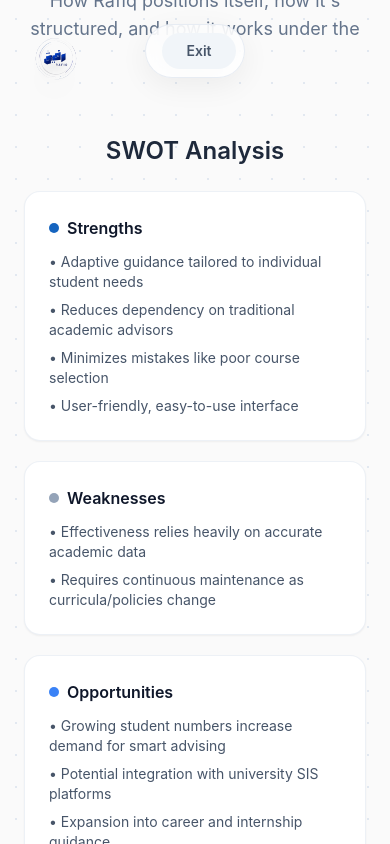
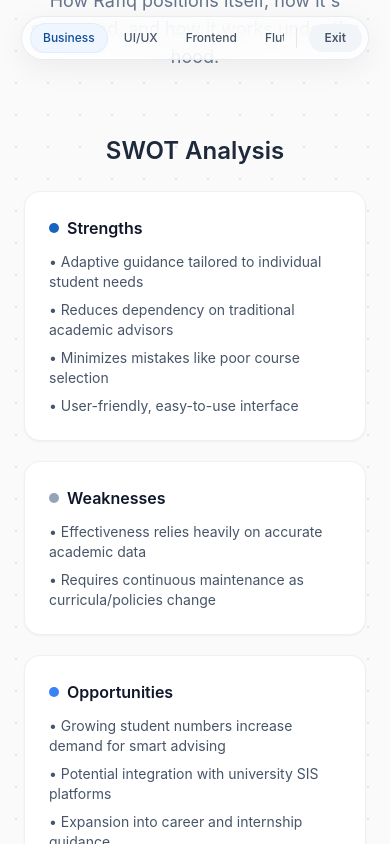
Before and after one commit to kamelAbdAlla/rafiq-presentation, a React (Vite) app: page / in a window 390 px wide. Both pictures are taken after a click on the button "Read the Architecture". Shown: the part 253-1097 px from the top of the page. Built offline with nearby package versions, Linux system fonts and the light colour scheme.

Commit message:
Fix navbar visibility on mobile devices

```diff
--- a/src/components/layout/Navbar.tsx
+++ b/src/components/layout/Navbar.tsx
@@ -19,51 +19,47 @@ interface NavbarProps {
 export default function Navbar({ currentPage, setCurrentPage, onRevert }: NavbarProps) {
   return (
     <>
-      {/* =========================================
-          1. THE INDEPENDENT TOP-LEFT LOGO
-          ========================================= */}
-      {/* Outer wrapper handles the entrance animation (sliding in from the left) */}
+      {/* 1. THE INDEPENDENT TOP-LEFT LOGO (يختفي في الموبايل عشان ما يغطيش على المنيو) */}
       <motion.div
         initial={{ opacity: 0, x: -20 }}
         animate={{ opacity: 1, x: 0 }}
         transition={{ duration: 0.8, ease: "easeOut", delay: 0.1 }}
-        className="fixed top-6 left-6 lg:left-10 z-[60]"
+        className="fixed top-6 left-6 z-[60] hidden md:block"
       >
-        {/* Inner wrapper handles the continuous floating animation */}
         <motion.div
           animate={{ y: [-8, 8, -8] }}
           transition={{ duration: 4, repeat: Infinity, ease: "easeInOut" }}
         >
           <img
-            src="/logo.png"
+            src={`${import.meta.env.BASE_URL}logo.png`}
             alt="Rafiq Logo"
-            // UPDATED: Increased size to h-16/h-20 for maximum readability, added stronger drop shadow
-            className="h-16 md:h-20 w-auto object-contain cursor-pointer drop-shadow-xl"
+            className="h-16 w-auto object-contain cursor-pointer drop-shadow-xl"
             onClick={() => setCurrentPage('business')}
           />
         </motion.div>
       </motion.div>
 
-      {/* =========================================
-          2. THE CENTERED NAVIGATION PILL
-          ========================================= */}
+      {/* 2. THE CENTERED NAVIGATION PILL */}
       <motion.nav
         initial={{ y: -100, opacity: 0 }}
         animate={{ y: 0, opacity: 1 }}
         transition={{ duration: 0.8, ease: "easeOut" }}
-        className="fixed top-6 left-0 right-0 mx-auto z-50 w-fit max-w-[95%]"
+        className="fixed top-4 md:top-6 left-0 right-0 mx-auto z-50 w-fit max-w-[95%] sm:max-w-[90%]"
       >
-        <div className="flex items-center gap-2 p-2 pl-4 pr-2 bg-white/80 backdrop-blur-lg border border-slate-200/80 shadow-[0_8px_30px_rgb(0,0,0,0.06)] rounded-full">
+        <div className="flex items-center gap-2 p-1.5 md:p-2 pl-2 md:pl-4 pr-1.5 md:pr-2 bg-white/80 backdrop-blur-lg border border-slate-200/80 shadow-[0_8px_30px_rgb(0,0,0,0.06)] rounded-full">
 
-          {/* Interactive Links */}
-          <div className="hidden lg:flex items-center justify-center gap-1">
+          {/* Interactive Links - قابلة للسحب على الموبايل */}
+          <div
+            className="flex items-center gap-1 overflow-x-auto max-w-[65vw] md:max-w-none"
+            style={{ scrollbarWidth: 'none', msOverflowStyle: 'none' }}
+          >
             {navItems.map((item) => {
               const isActive = currentPage === item.id;
               return (
                 <button
                   key={item.id}
                   onClick={() => setCurrentPage(item.id)}
-                  className={`px-4 py-2 text-sm font-medium rounded-full transition-all duration-200 ${
+                  className={`px-3 md:px-4 py-1.5 md:py-2 text-xs md:text-sm font-medium rounded-full transition-all duration-200 whitespace-nowrap ${
                     isActive
                       ? 'bg-rafiq-primary-50 text-rafiq-primary-600 shadow-sm border border-rafiq-primary-100'
                       : 'text-slate-600 hover:text-rafiq-primary-600 hover:bg-slate-50'
@@ -76,13 +72,13 @@ export default function Navbar({ currentPage, setCurrentPage, onRevert }: Navbar
           </div>
 
           {/* Elegant Divider Line */}
-          <div className="hidden lg:block w-px h-6 bg-slate-200 mx-2"></div>
+          <div className="w-px h-5 md:h-6 bg-slate-200 mx-1 shrink-0"></div>
 
           {/* Clean Exit Button */}
-          <div>
+          <div className="shrink-0">
             <button
               onClick={onRevert}
-              className="px-6 py-2 text-sm font-semibold text-slate-600 bg-slate-100 rounded-full hover:bg-red-50 hover:text-red-600 transition-all duration-200 active:scale-95 whitespace-nowrap"
+              className="px-4 md:px-6 py-1.5 md:py-2 text-xs md:text-sm font-semibold text-slate-600 bg-slate-100 rounded-full hover:bg-red-50 hover:text-red-600 transition-all duration-200 active:scale-95 whitespace-nowrap"
             >
               Exit
             </button>
@@ -90,6 +86,13 @@ export default function Navbar({ currentPage, setCurrentPage, onRevert }: Navbar
 
         </div>
       </motion.nav>
+
+      {/* ستايل سريع لإخفاء شريط التمرير (Scrollbar) المزعج في الموبايل */}
+      <style>{`
+        ::-webkit-scrollbar {
+          display: none;
+        }
+      `}</style>
     </>
   );
 }
```
